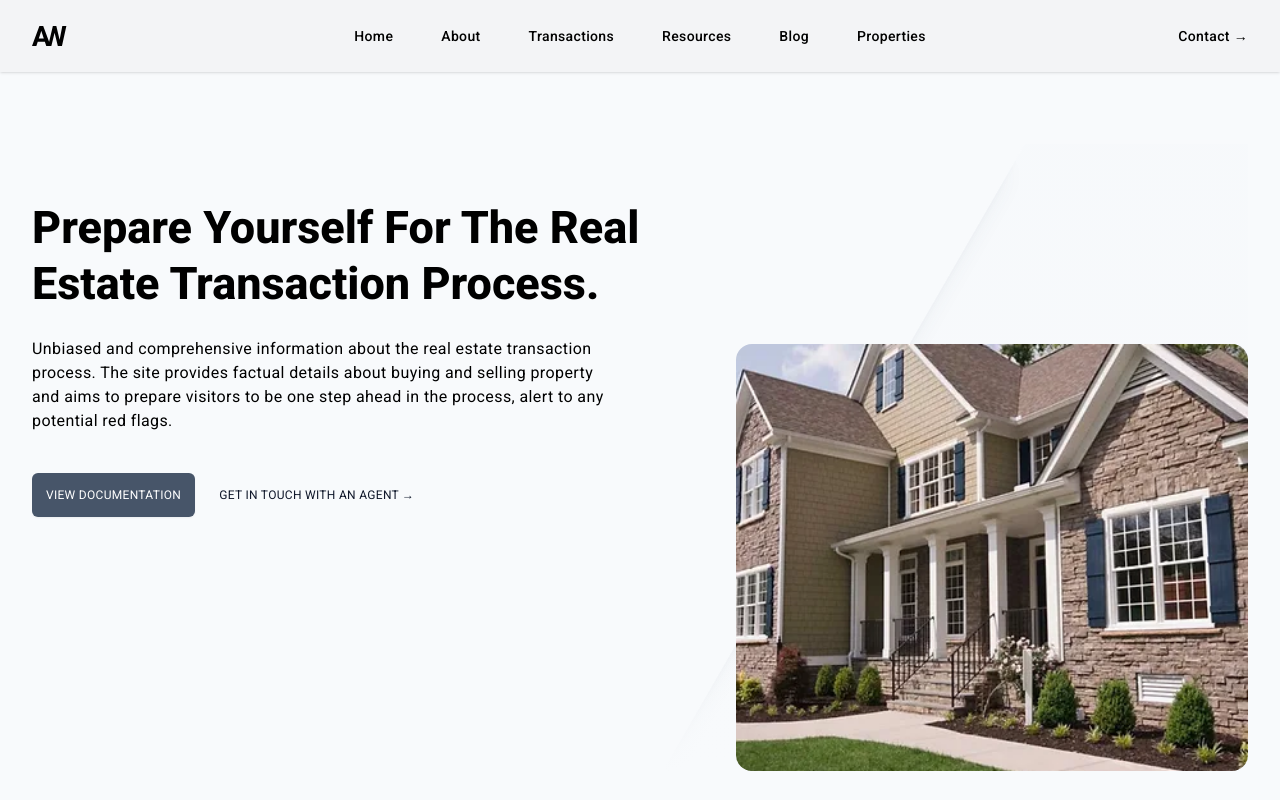
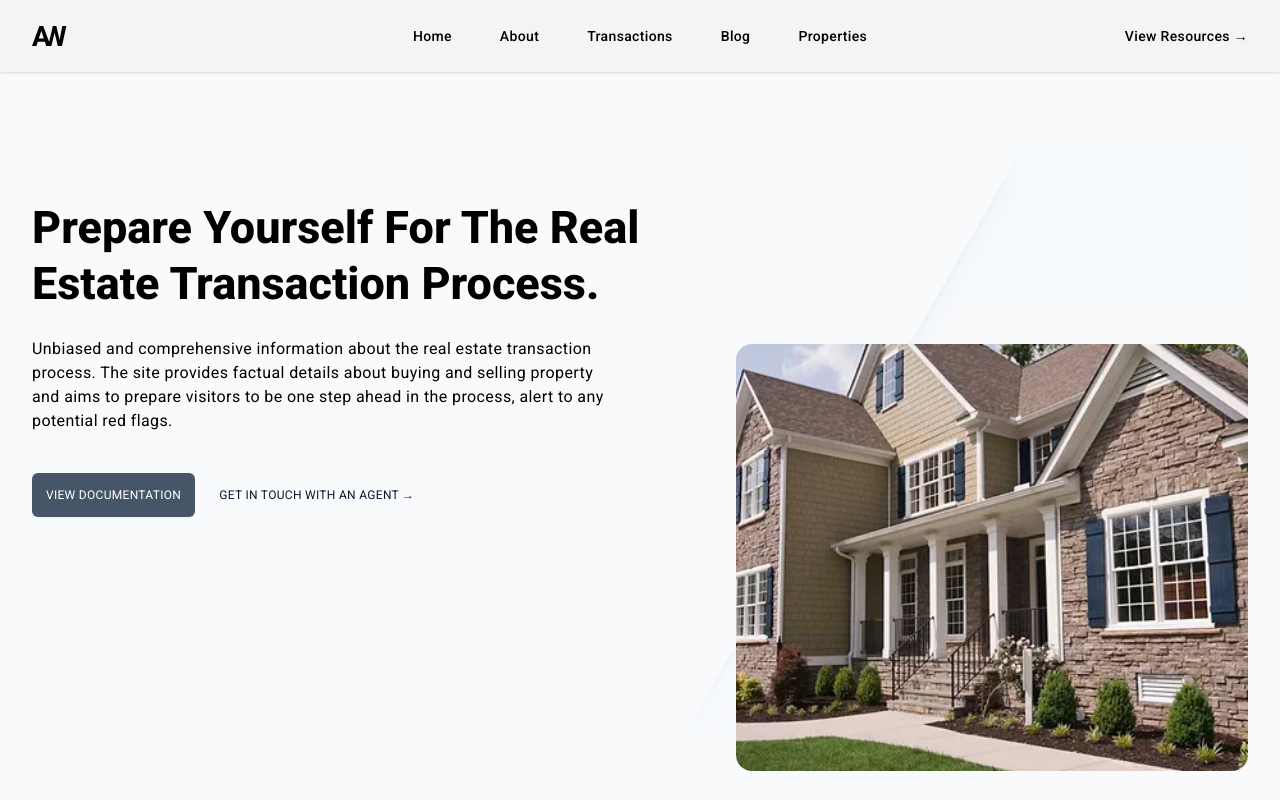
Before and after one commit to iamwillcode/agentwebb, a Next.js app: page / in a window 1280 px wide. Shown: the top 800 px of the page. Built offline with nearby package versions, Linux system fonts and the light colour scheme.

Commit message:
moved resources to a call to action

```diff
--- a/components/Header.tsx
+++ b/components/Header.tsx
@@ -7,7 +7,6 @@ const navigation = [
   { name: 'Home', href: '/' },
   { name: 'About', href: '/about' },
   { name: 'Transactions', href: "/transactions" },
-  { name: 'Resources', href: "/resources" },
   { name: 'Blog', href: '#' },
   { name: 'Properties', href: '#' },
 ]
@@ -41,8 +40,8 @@ export default function Header() {
           ))}
         </div>
         <div className="hidden lg:flex lg:flex-1 lg:justify-end">
-          <Link href="/contact" className="font-medium body-medium">
-            Contact <span aria-hidden="true">&rarr;</span>
+          <Link href="/resources" className="font-medium body-medium">
+            View Resources <span aria-hidden="true">&rarr;</span>
           </Link>
         </div>
       </nav>
@@ -77,11 +76,8 @@ export default function Header() {
                 ))}
               </div>
               <div className="py-6">
-                <Link
-                  href="#"
-                  className="-mx-3 block rounded-lg px-3 py-2.5 text-base font-semibold leading-7 text-gray-900 hover:bg-gray-50"
-                >
-                  Contact
+                <Link href="/resources" className="font-medium body-medium">
+                  View Resources <span aria-hidden="true">&rarr;</span>
                 </Link>
               </div>
             </div>
```
